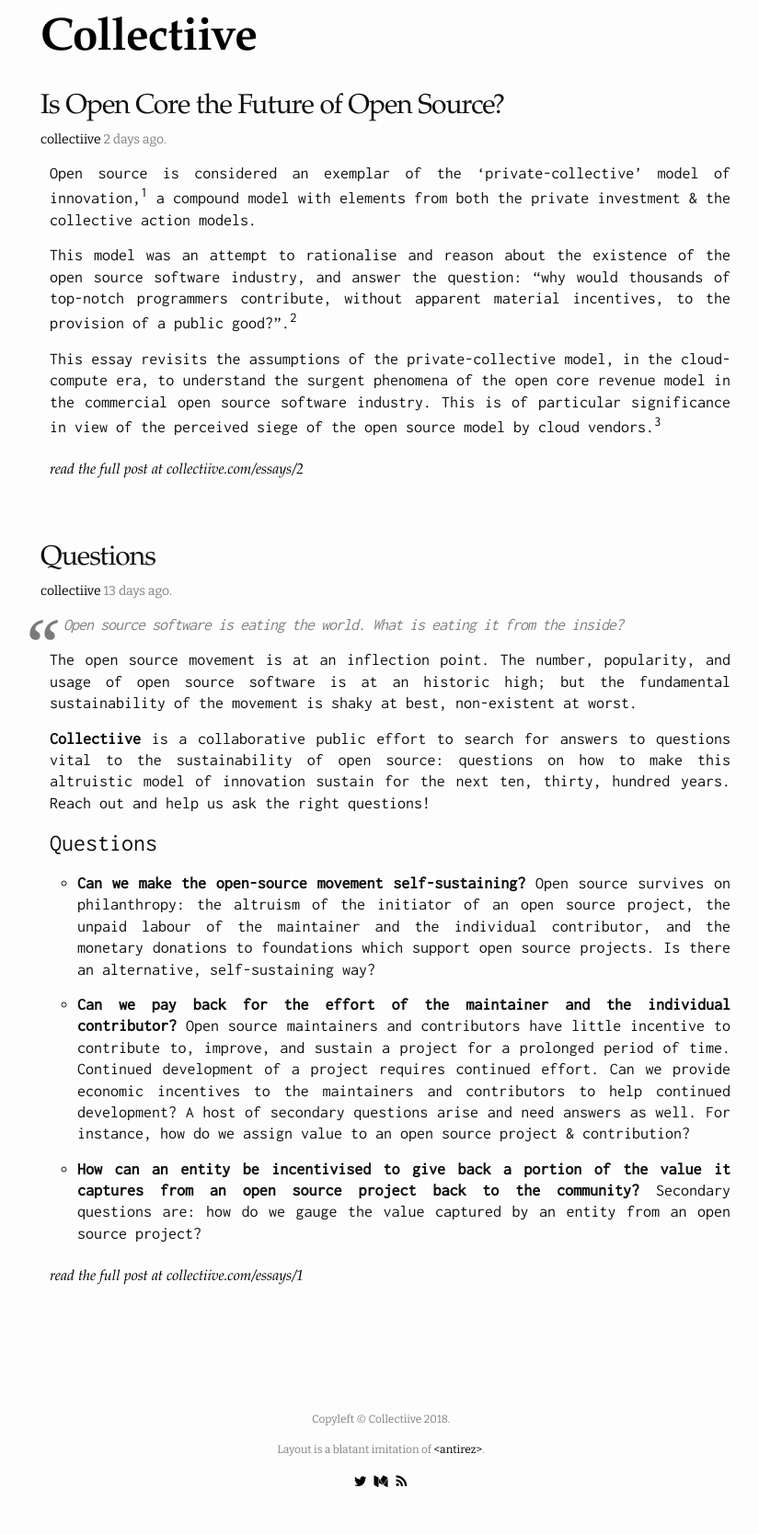
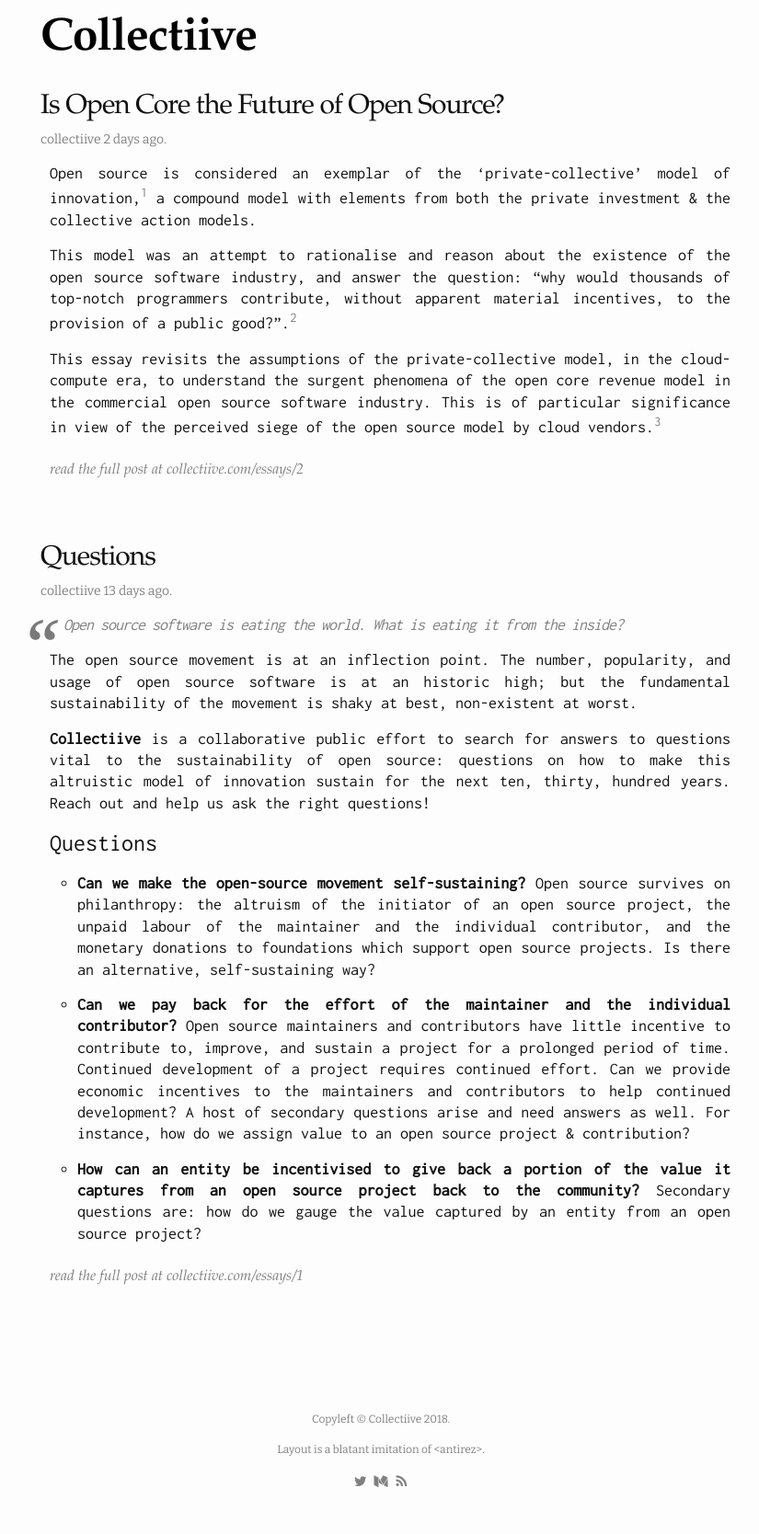
Before and after one commit to collectiive/collectiive.github.io, a Jekyll site: the page built from index.html, in a window 1280 px wide. Shown: the whole page at 92% size, without its empty margins (226-1051 px from the left). Built offline with Jekyll 4.4.1, drawn with Linux system fonts in a browser that asks for light colours; nearby versions of some CDN libraries; the list of posts is cut into pages by our own code.

Commit message:
Fix CSS for Links

```diff
--- a/assets/main.scss
+++ b/assets/main.scss
@@ -131,16 +131,20 @@ pre {
 }
 
 a {
-  color: black;
+  color: gray;
   text-decoration: none;
 }
 
 a:visited {
-  color: black;
+  color: gray;
 }
 
 a:hover {
-  color: #111;
+  color: gray;
+  text-decoration: underline;
+}
+
+.site-header a:hover {
   text-decoration: none;
 }
 
```
